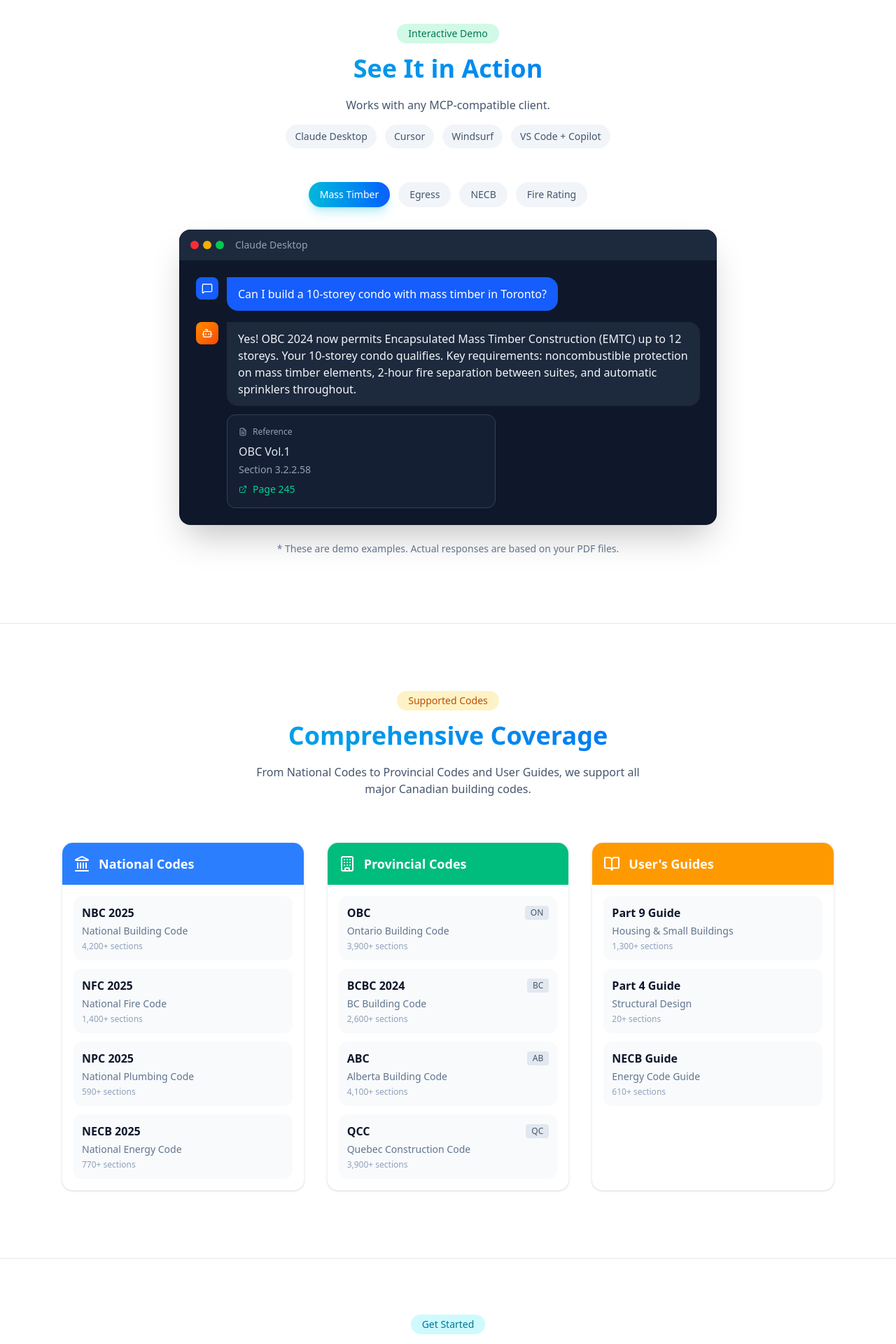
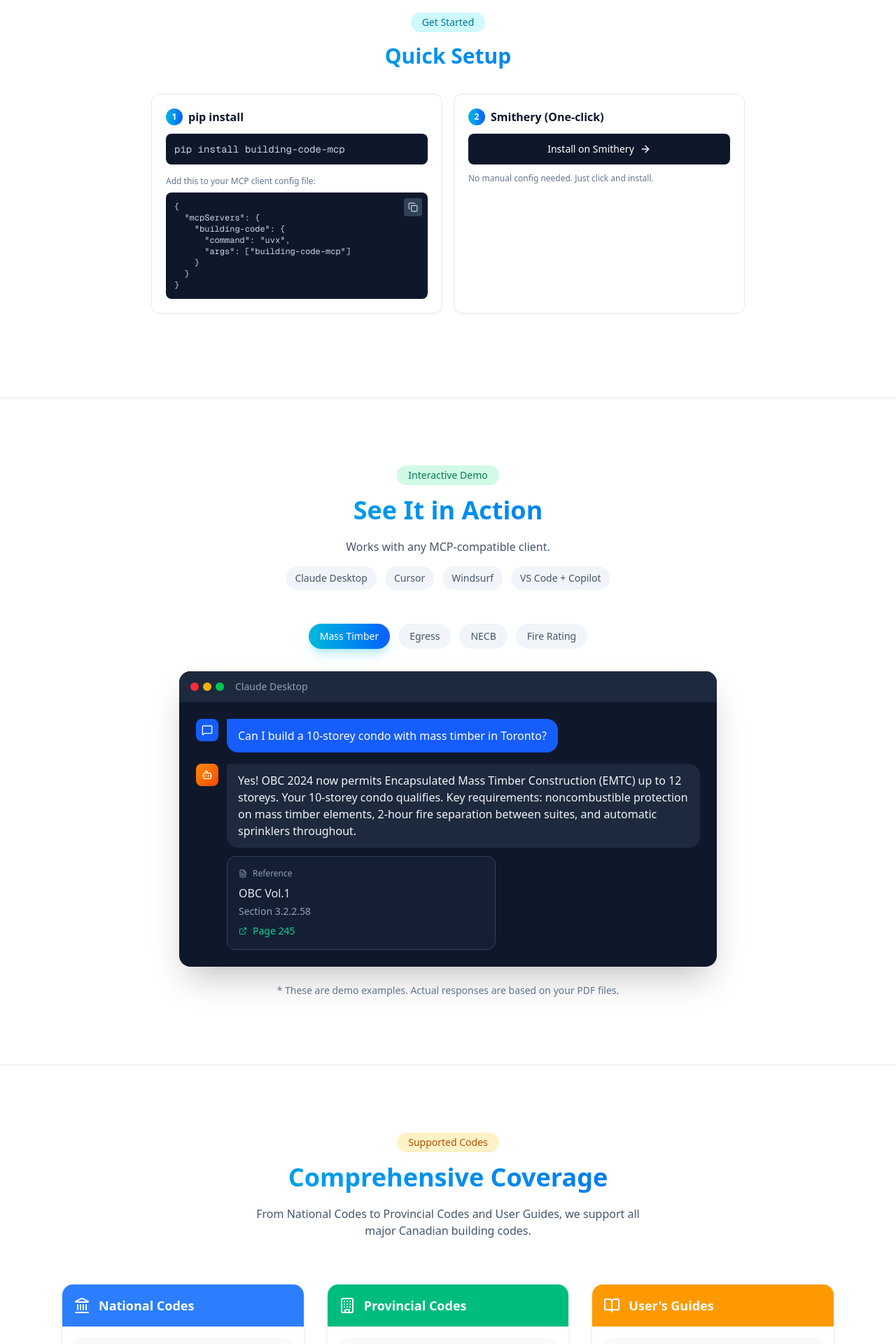
Before and after one commit to DavidCho1999/Canada_building_code_mcp, a Next.js app in the folder website/: page / in a window 1280 px wide. Shown: the part 1520-3440 px from the top of the page at 70% size. Built offline with nearby package versions, Linux system fonts and the light colour scheme.

Commit message:
Move Quick Setup below How It Works

```diff
--- a/website/src/app/page.tsx
+++ b/website/src/app/page.tsx
@@ -13,9 +13,9 @@
       <main>
         <Hero />
         <HowItWorks />
+        <CTA />
         <Demo />
         <CodeList />
-        <CTA />
       </main>
       <Footer />
     </>
```
